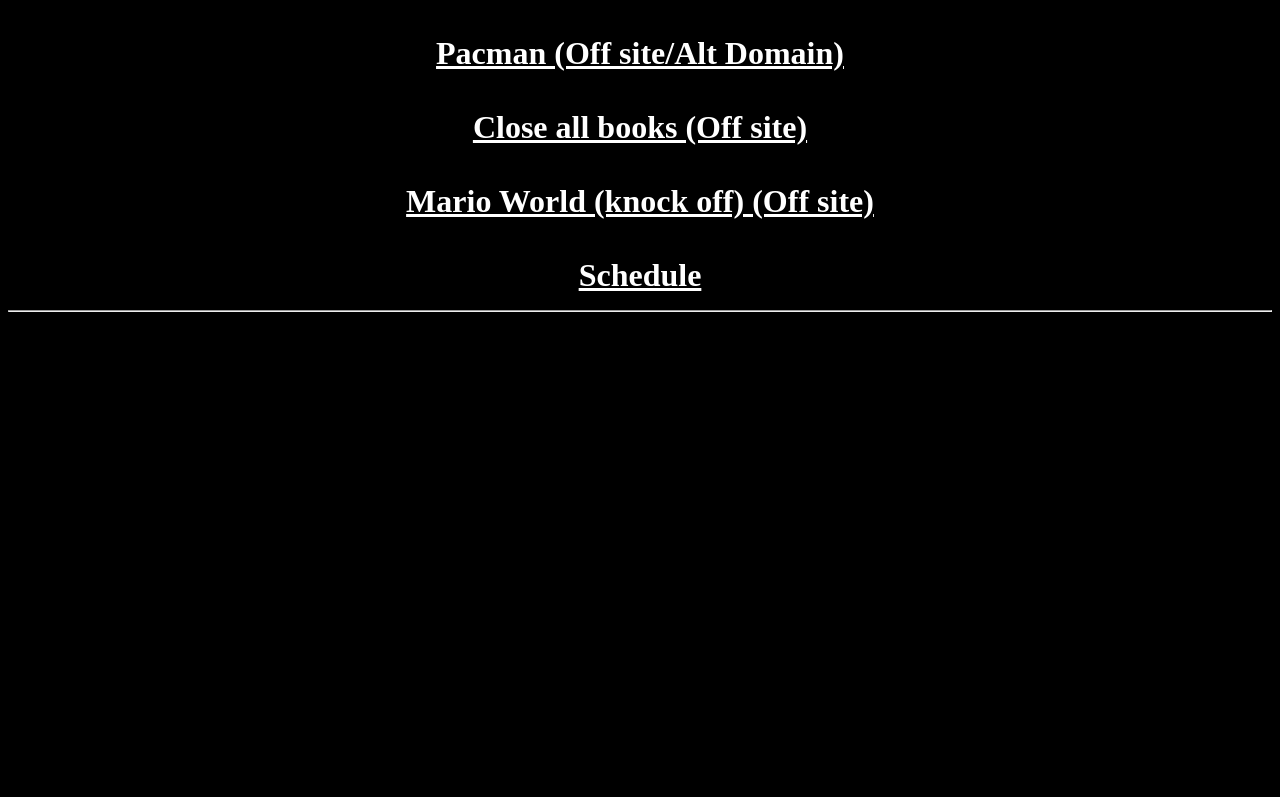
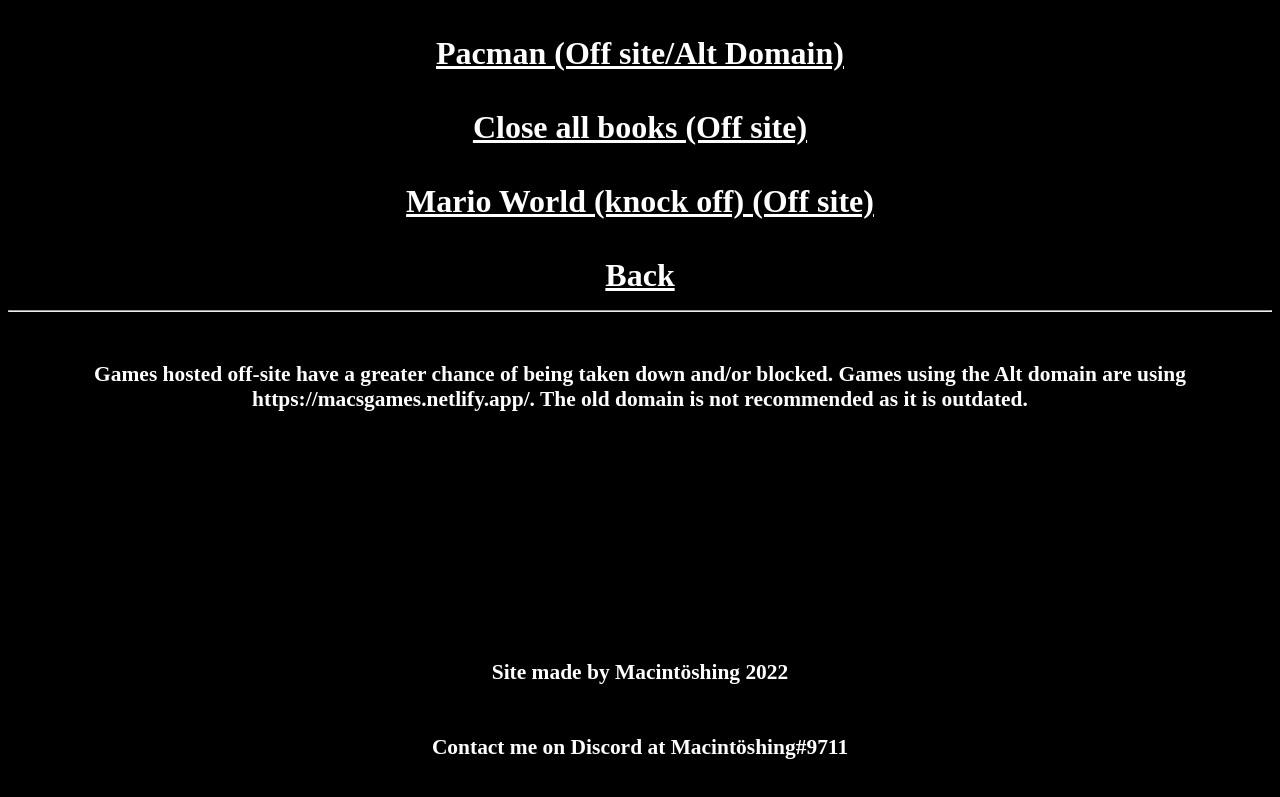
Before and after one commit to Macintoshin/Cool-crayons.cf, a plain HTML site: page Games.html in a window 1280 px wide. Shown: the part 365-1162 px from the top of the page. Before the commit the page ends 800 px from the top, so only its background shows below. Drawn offline with Linux system fonts and the light colour scheme.

Commit message:
Add files via upload

```diff
--- a/Games.html
+++ b/Games.html
@@ -27,9 +27,17 @@
         <a style="color:white" href="https://florian-rappl.de/html5/projects/SuperMario/">Mario World (knock off)      (Off site)</a>
         <br>
         <br>
-        <a style="color:white" href="Schedule.html">Schedule</a>
+        <a style="color:white" href="index.html">Back</a>
         <hr>
-
+        <h6>
+            Games hosted off-site have a greater chance of being taken down and/or blocked. Games using the Alt domain are using https://macsgames.netlify.app/. The old domain is not recommended as it is outdated.
+        </h6>
+        <br>
+        <br>
+        <br>
+        <br>
+        <h6>Site made by Macintöshing 2022</h6>
+        <h6>Contact me on Discord at Macintöshing#9711</h6>
     </center>
 
 </html>
```
Also changed, not shown: index.html (+6 -2 lines).
